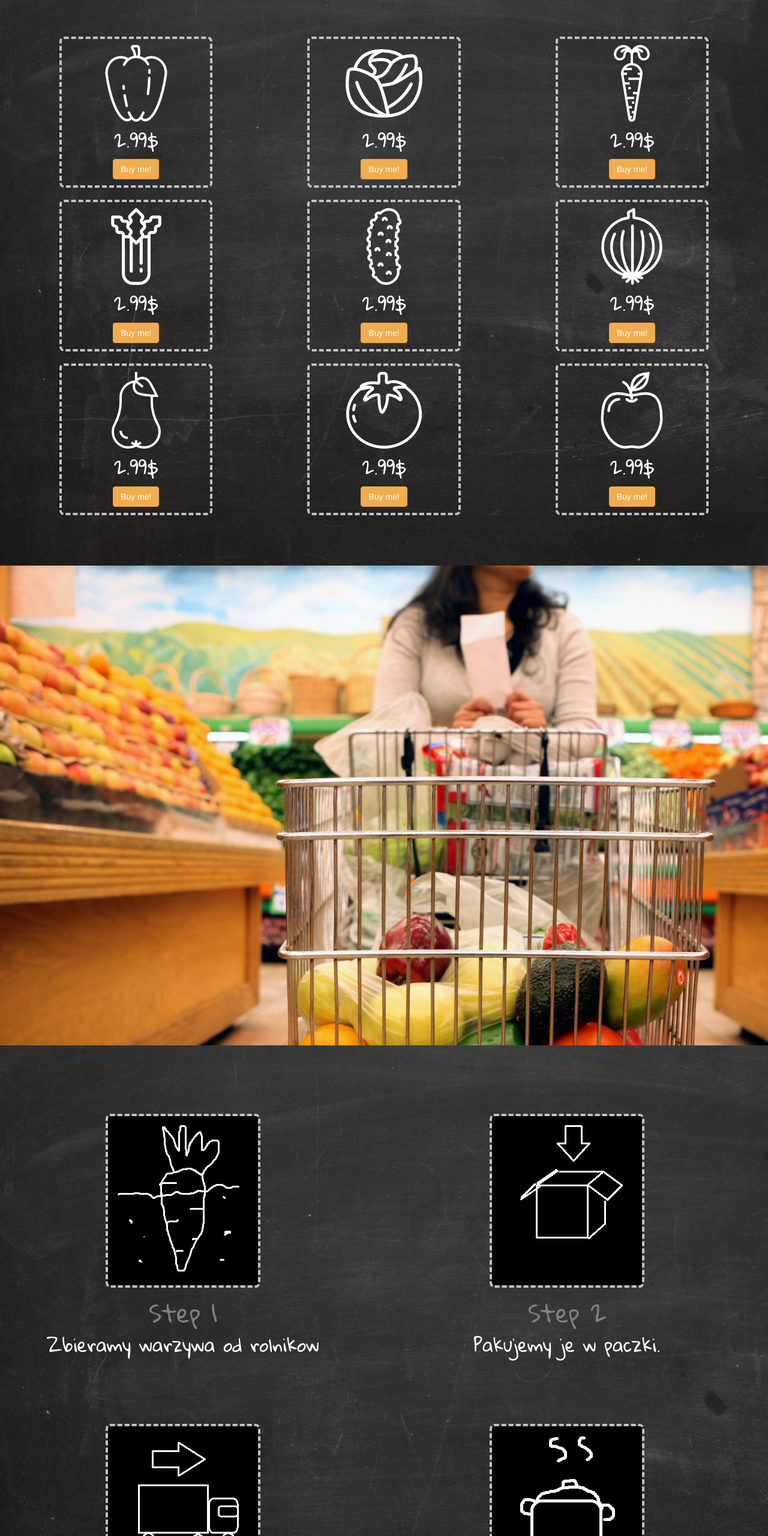
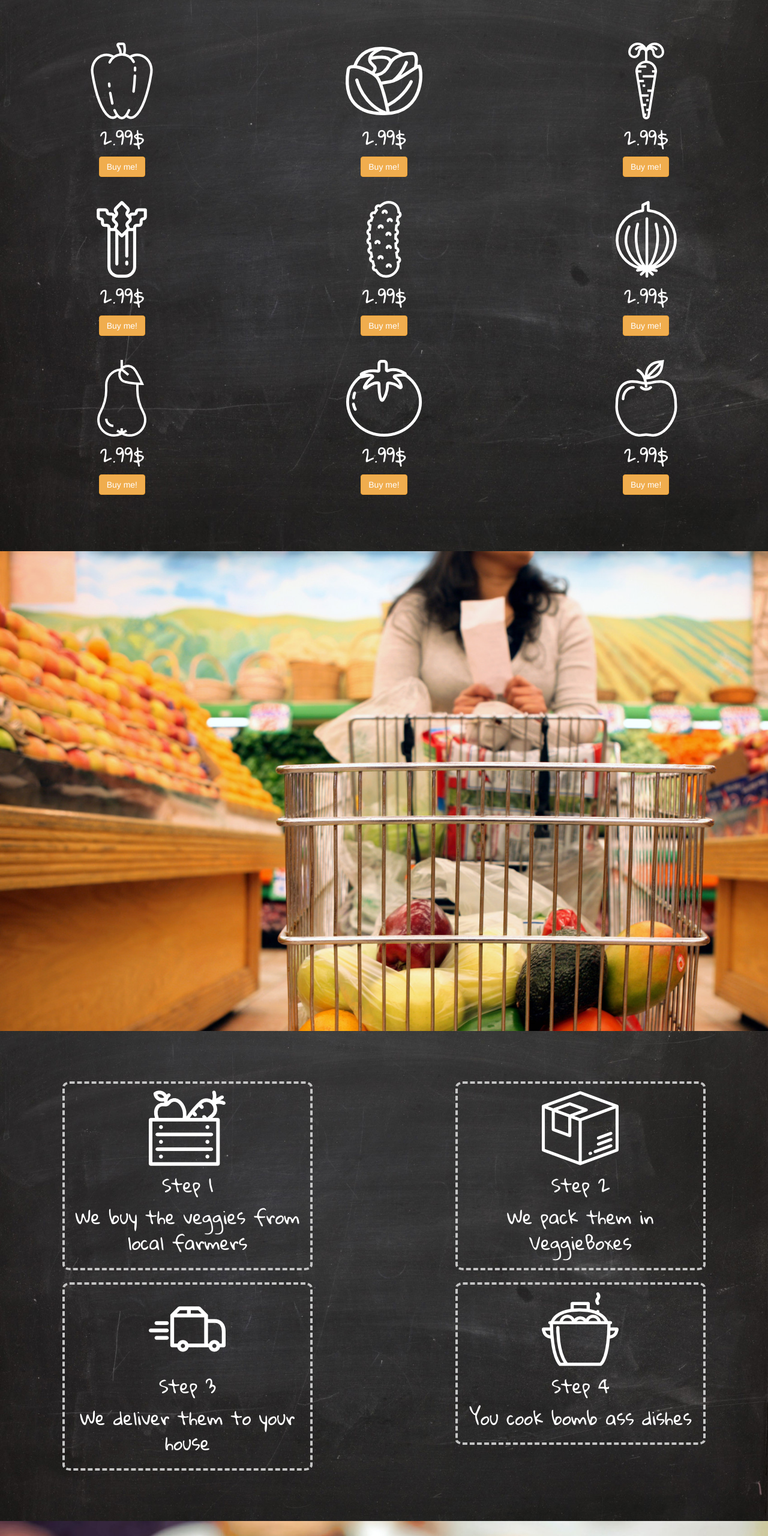
Before and after one commit to adriannajuchacz/vegetable-boxes, a plain HTML site: page index.html in a window 1280 px wide. Shown: the part 2355-4916 px from the top of the page at 60% size. Drawn offline with nearby package versions, Linux system fonts and the light colour scheme.

Commit message:
added how it works elements, deleted borders from products

```diff
--- a/css/style.css
+++ b/css/style.css
@@ -93,18 +93,20 @@ nav a:hover {
   padding-bottom: 10%;
 }
 /*PRODUCTS */
-.product_row{
+.row{
 overflow: auto;
 margin: 20px;
 }
-.product{
+.input_block{
     text-align: center;
     display: block;
     padding: 10px;
+}
+.temp{
     border: dashed 4px #c4c4c4 !important;
     border-radius: 3%;
 }
-.price{
+.middle_object{
     margin: 10px;
 }
 .image_products {
@@ -119,9 +121,7 @@ margin: 20px;
  border: dashed 4px #c4c4c4 !important;
  border-radius: 3%;
 }
-.row {
-  width: 100%;
-}
+
 .step {
   width: 50%;
   float: left;
--- a/index.html
+++ b/index.html
@@ -20,7 +20,7 @@
 <!--NAVBAR: -->
   <nav>
     <a href="#home">Home</a>
-    <a href="#products">Our products</a>
+    <a href="#input_blocks">Our products</a>
     <a href="#how-it-works">How it works?</a>
     <a href="#about">About us</a>
     <a href="#contact">Contact</a>
@@ -48,89 +48,89 @@
   </div>
   <!--SECOND BACKGROUND IMAGE -->
   <div class="image imageTwo"></div>
-  <!--PRODUCTS SECTION -->
-  <div class="section" id="products">
-    <div class="product_row">
-        <div class="product_block col-md-4">
-            <div class="product col-md-8 col-md-offset-2">
+  <!--input_blockS SECTION -->
+  <div class="section" id="input_blocks">
+    <div class="row">
+        <div class="block col-md-4">
+            <div class="input_block col-md-8 col-md-offset-2">
                 <img src="images/pepper.png">
-                <div class="price">
+                <div class="middle_object">
                     <p>2.99$</p>
                 </div>
                 <button type="button" class="btn btn-warning btn-md">Buy me!</button>
             </div>
         </div>
-        <div class="product_block col-md-4">
-            <div class="product col-md-8 col-md-offset-2">
+        <div class="block col-md-4">
+            <div class="input_block col-md-8 col-md-offset-2">
                 <img src="images/cabbage.png">
-                <div class="price">
+                <div class="middle_object">
                     <p>2.99$</p>
                 </div>
                 <button type="button" class="btn btn-warning btn-md">Buy me!</button>
             </div>
         </div>
-        <div class="product_block col-md-4">
-            <div class="product col-md-8 col-md-offset-2">
+        <div class="block col-md-4">
+            <div class="input_block col-md-8 col-md-offset-2">
                 <img src="images/carrot.png">
-                <div class="price">
+                <div class="middle_object">
                     <p>2.99$</p>
                 </div>
                 <button type="button" class="btn btn-warning btn-md">Buy me!</button>
             </div>
         </div>
     </div>
-    <div class="product_row">
-        <div class="product_block col-md-4">
-            <div class="product col-md-8 col-md-offset-2">
+    <div class="row">
+        <div class="block col-md-4">
+            <div class="input_block col-md-8 col-md-offset-2">
                 <img src="images/celery.png">
-                <div class="price">
+                <div class="middle_object">
                     <p>2.99$</p>
                 </div>
                 <button type="button" class="btn btn-warning btn-md">Buy me!</button>
             </div>
         </div>
-        <div class="product_block col-md-4">
-            <div class="product col-md-8 col-md-offset-2">
+        <div class="block col-md-4">
+            <div class="input_block col-md-8 col-md-offset-2">
                 <img src="images/cucumber.png">
-                <div class="price">
+                <div class="middle_object">
                     <p>2.99$</p>
                 </div>
                 <button type="button" class="btn btn-warning btn-md">Buy me!</button>
             </div>
         </div>
-        <div class="product_block col-md-4">
-            <div class="product col-md-8 col-md-offset-2">
+        <div class="block col-md-4">
+            <div class="input_block col-md-8 col-md-offset-2">
                 <img src="images/onion.png">
-                <div class="price">
+                <div class="middle_object">
                     <p>2.99$</p>
                 </div>
                 <button type="button" class="btn btn-warning btn-md">Buy me!</button>
             </div>
         </div>
     </div>
-    <div class="product_row">
-        <div class="product_block col-md-4">
-            <div class="product col-md-8 col-md-offset-2">
+    <div class="row">
+        <div class="block col-md-4">
+            <div class="input_block col-md-8 col-md-offset-2">
                 <img src="images/pear.png">
-                <div class="price">
+                <div class="middle_object">
                     <p>2.99$</p>
                 </div>
                 <button type="button" class="btn btn-warning btn-md">Buy me!</button>
             </div>
         </div>
-        <div class="product_block col-md-4">
-            <div class="product col-md-8 col-md-offset-2">
+        <div class="block col-md-4">
+            <div class="input_block col-md-8 col-md-offset-2">
                 <img src="images/tomato.png">
-                <div class="price">
+                <div class="middle_object">
                     <p>2.99$</p>
                 </div>
                 <button type="button" class="btn btn-warning btn-md">Buy me!</button>
             </div>
         </div>
-        <div class="product_block col-md-4">
-            <div class="product col-md-8 col-md-offset-2">
+        <div class="block col-md-4">
+            <div class="input_block col-md-8 col-md-offset-2">
                 <img src="images/apple.png">
-                <div class="price">
+                <div class="middle_object">
                     <p>2.99$</p>
                 </div>
                 <button type="button" class="btn btn-warning btn-md">Buy me!</button>
@@ -142,42 +142,39 @@
   <div class="image imageThree"></div>
   <!--HOW IT WORKS? SECTION -->
   <div class="section" id="how-it-works">
-  <!--UPPER ROW IN SECTION -->
-    <div class="row">
-      <div class="step">
-        <img class="image_inside_step" src="images/carrot.jpg"/>
-        <div class="instruction">
-          <h1>Step 1</h1>
-          <p>Zbieramy warzywa od rolnikow</p>
-        </div>
+      <div class="row">
+          <div class="block col-md-6">
+              <div class="input_block temp col-md-8 col-md-offset-2">
+                  <img src="images/harvest.png">
+                  <p class="middle_object">Step 1</p>
+                  <p>We buy the veggies from local farmers</p>
+              </div>
+          </div>
+          <div class="block col-md-6">
+              <div class="input_block temp col-md-8 col-md-offset-2">
+                  <img src="images/box.png">
+                  <p class="middle_object">Step 2</p>
+                  <p>We pack them in VeggieBoxes</p>
+              </div>
+          </div>
       </div>
-      <div class="step">
-        <img class="image_inside_step" src="images/packet.jpg"/>
-        <div class="instruction">
-          <h1>Step 2</h1>
-          <p>Pakujemy je w paczki.</p>
-        </div>
+      <div class="row">
+          <div class="block col-md-6">
+              <div class="input_block temp col-md-8 col-md-offset-2">
+                  <img src="images/truck.png">
+                  <p class="middle_object">Step 3</p>
+                  <p>We deliver them to your house</p>
+              </div>
+          </div>
+          <div class="block col-md-6">
+              <div class="input_block temp col-md-8 col-md-offset-2">
+                  <img src="images/saucepan.png">
+                  <p class="middle_object">Step 4</p>
+                  <p>You cook bomb ass dishes</p>
+              </div>
+          </div>
       </div>
 
-<!--LOWER ROW IN SECTION -->
-    </div>
-    <div class="row">
-      <div class="step">
-        <img class="image_inside_step" src="images/lorry.jpg"/>
-        <div class="instruction">
-          <h1>Step 3</h1>
-          <p>Dowozimy do Twojego domu.</p>
-        </div>
-      </div>
-      <div class="step">
-        <img class="image_inside_step" src="images/pot.jpg"/>
-        <div class="instruction">
-          <h1>Step 4</h1>
-          <p>Ty gotujesz pyszne dania</p>
-        </div>
-      </div>
-
-    </div>
 <!--Come back to it later, instead of table use something else to extend the div. -->
     <table> </table>
   </div>
```
